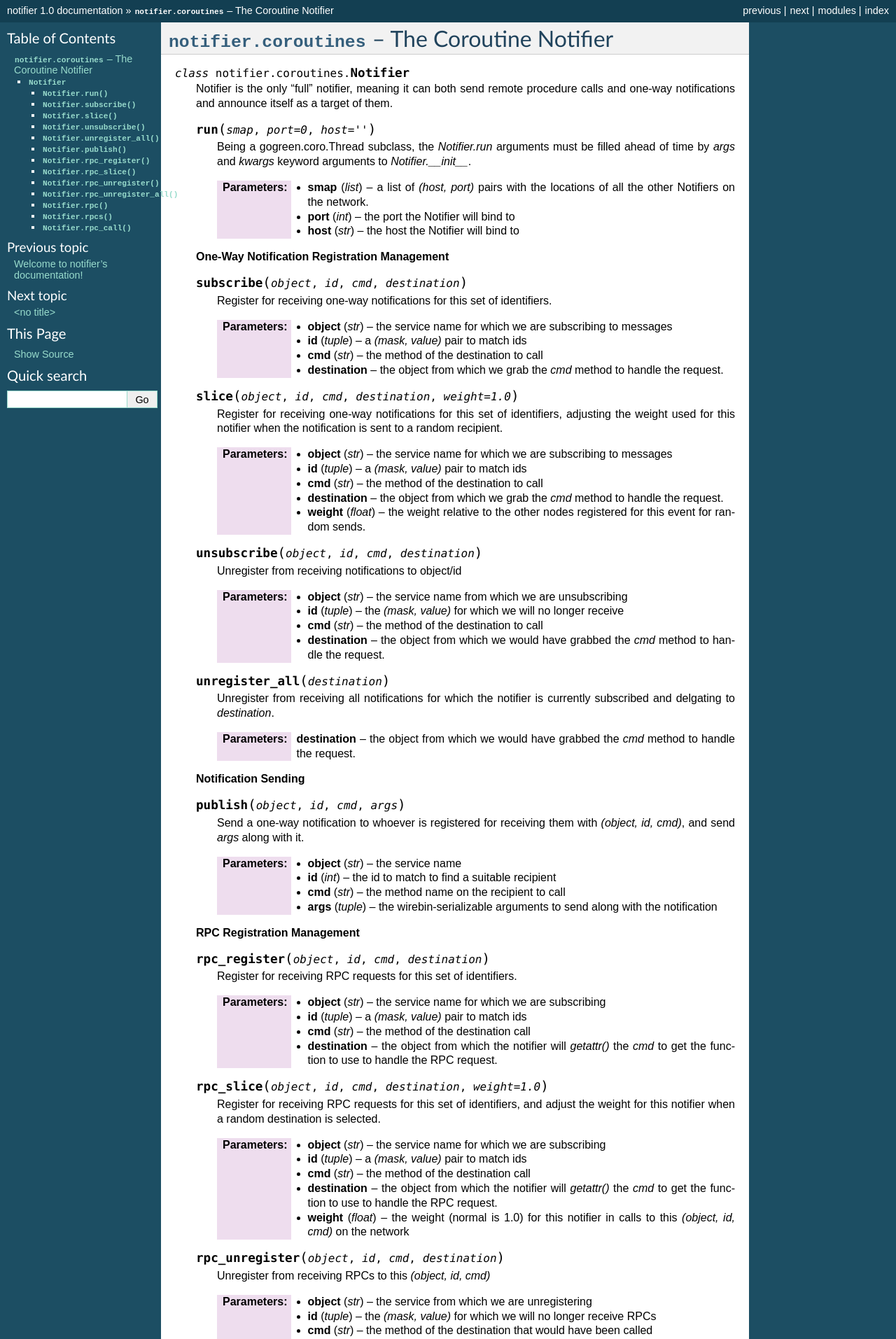
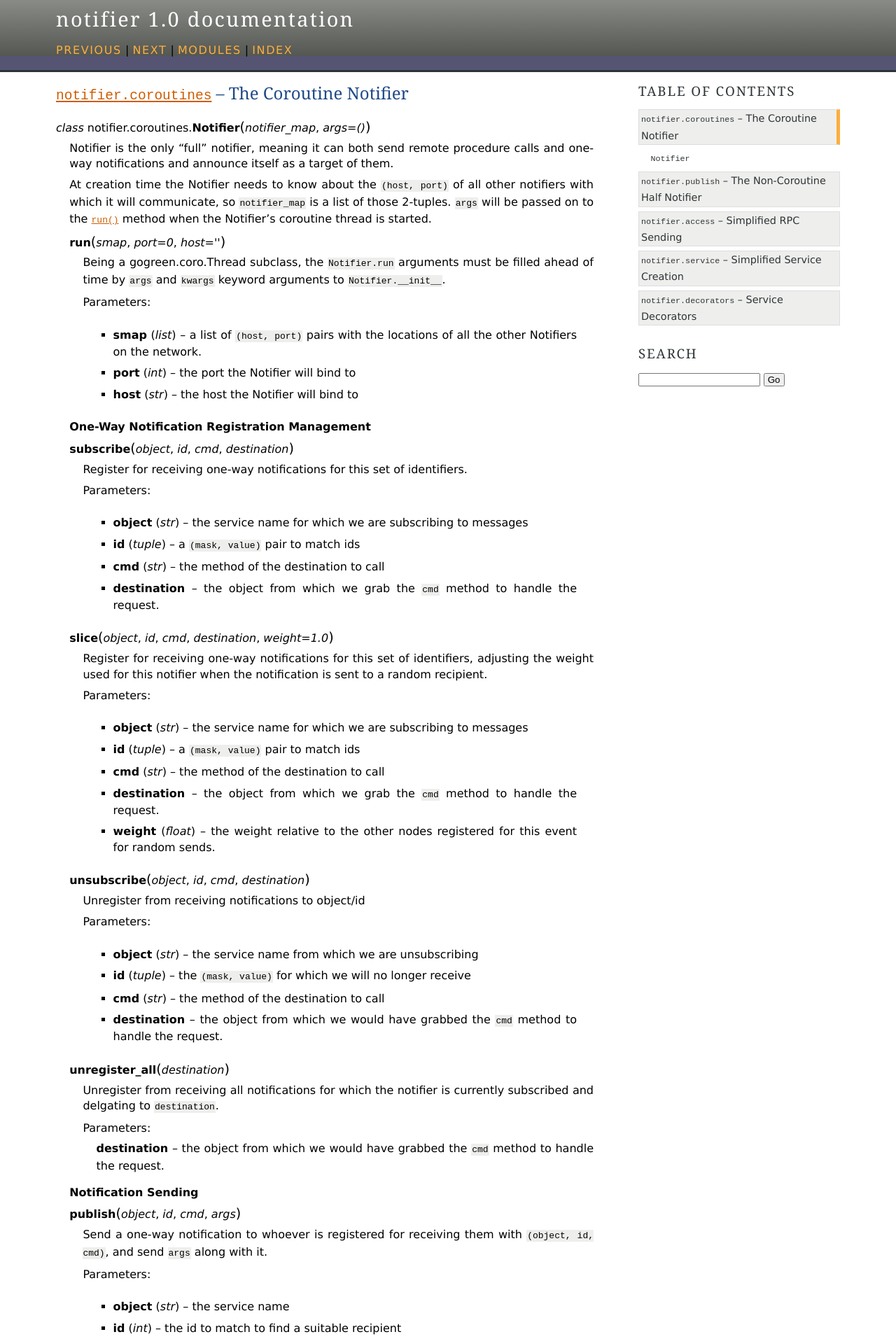
Before and after one commit to slideinc/notifier, a Sphinx documentation site: the page built from docs/source/notifier/coroutines.rst, in a window 1280 px wide. Shown: the top 1913 px of the page at 70% size. Built offline with Sphinx 7.4.7, drawn with Linux system fonts in a browser that asks for light colours; some of the changed text lies outside the part shown.

Commit message:
lots of new documentation
there's more than enough now to call it a complete v1.

```diff
--- a/docs/source/conf.py
+++ b/docs/source/conf.py
@@ -91,7 +91,7 @@
 
 # The theme to use for HTML and HTML Help pages.  See the documentation for
 # a list of builtin themes.
-html_theme = 'default'
+html_theme = 'agogo'
 
 # Theme options are theme-specific and customize the look and feel of a theme
 # further.  For a list of options available for each theme, see the
--- a/docs/source/index.rst
+++ b/docs/source/index.rst
@@ -16,7 +16,6 @@
    notifier/access
    notifier/service
    notifier/decorators
-   notifier/error
 
 
 Indices and tables
--- a/docs/source/notifier/coroutines.rst
+++ b/docs/source/notifier/coroutines.rst
@@ -5,21 +5,26 @@
 .. module:: notifier.coroutines
 .. moduleauthor:: Libor Michalek <libor@pobox.com>
 
-.. class:: Notifier
+.. class:: Notifier(notifier_map, args=())
 
     Notifier is the only "full" notifier, meaning it can both send remote
     procedure calls and one-way notifications and announce itself as a target
     of them.
 
+    At creation time the Notifier needs to know about the ``(host, port)`` of
+    all other notifiers with which it will communicate, so ``notifier_map`` is
+    a list of those 2-tuples. ``args`` will be passed on to the :meth:`run`
+    method when the Notifier's coroutine thread is started.
+
     .. method:: run(smap, port=0, host='')
 
-        Being a gogreen.coro.Thread subclass, the *Notifier.run* arguments
-        must be filled ahead of time by *args* and *kwargs* keyword arguments
-        to *Notifier.__init__*.
+        Being a gogreen.coro.Thread subclass, the ``Notifier.run`` arguments
+        must be filled ahead of time by ``args`` and ``kwargs`` keyword
+        arguments to ``Notifier.__init__``.
 
         :param smap:
-            a list of *(host, port)* pairs with the locations of all the other
-            Notifiers on the network.
+            a list of ``(host, port)`` pairs with the locations of all the
+            other Notifiers on the network.
         :type smap: list
         :param port: the port the Notifier will bind to
         :type port: int
@@ -36,12 +41,12 @@
         :param object:
             the service name for which we are subscribing to messages
         :type object: str
-        :param id: a *(mask, value)* pair to match ids
+        :param id: a ``(mask, value)`` pair to match ids
         :type id: tuple
         :param cmd: the method of the destination to call
         :type cmd: str
         :param destination:
-            the object from which we grab the *cmd* method to handle the
+            the object from which we grab the ``cmd`` method to handle the
             request.
 
     .. method:: slice(object, id, cmd, destination, weight=1.0)
@@ -53,12 +58,12 @@
         :param object:
             the service name for which we are subscribing to messages
         :type object: str
-        :param id: a *(mask, value)* pair to match ids
+        :param id: a ``(mask, value)`` pair to match ids
         :type id: tuple
         :param cmd: the method of the destination to call
         :type cmd: str
         :param destination:
-            the object from which we grab the *cmd* method to handle the
+            the object from which we grab the ``cmd`` method to handle the
             request.
         :param weight:
             the weight relative to the other nodes registered for
@@ -72,21 +77,21 @@
         :param object:
             the service name from which we are unsubscribing
         :type object: str
-        :param id: the *(mask, value)* for which we will no longer receive
+        :param id: the ``(mask, value)`` for which we will no longer receive
         :type id: tuple
         :param cmd: the method of the destination to call
         :type cmd: str
         :param destination:
-            the object from which we would have grabbed the *cmd* method to
+            the object from which we would have grabbed the ``cmd`` method to
             handle the request.
 
     .. method:: unregister_all(destination)
 
         Unregister from receiving all notifications for which the notifier is
-        currently subscribed and delgating to *destination*.
+        currently subscribed and delgating to ``destination``.
 
         :param destination:
-            the object from which we would have grabbed the *cmd* method to
+            the object from which we would have grabbed the ``cmd`` method to
             handle the request.
 
     **Notification Sending**
@@ -94,7 +99,7 @@
     .. method:: publish(object, id, cmd, args)
 
         Send a one-way notification to whoever is registered for receiving them
-        with *(object, id, cmd)*, and send *args* along with it.
+        with ``(object, id, cmd)``, and send ``args`` along with it.
 
         :param object: the service name
         :type object: str
@@ -115,13 +120,13 @@
 
         :param object: the service name for which we are subscribing
         :type object: str
-        :param id: a *(mask, value)* pair to match ids
+        :param id: a ``(mask, value)`` pair to match ids
         :type id: tuple
         :param cmd: the method of the destination call
         :type cmd: str
         :param destination:
-            the object from which the notifier will *getattr()* the *cmd* to
-            get the function to use to handle the RPC request.
+            the object from which the notifier will ``getattr()`` the ``cmd``
+            to get the function to use to handle the RPC request.
 
     .. method:: rpc_slice(object, id, cmd, destination, weight=1.0)
 
@@ -131,48 +136,49 @@
 
         :param object: the service name for which we are subscribing
         :type object: str
-        :param id: a *(mask, value)* pair to match ids
+        :param id: a ``(mask, value)`` pair to match ids
         :type id: tuple
         :param cmd: the method of the destination call
         :type cmd: str
         :param destination:
-            the object from which the notifier will *getattr()* the *cmd* to
-            get the function to use to handle the RPC request.
+            the object from which the notifier will ``getattr()`` the ``cmd``
+            to get the function to use to handle the RPC request.
         :param weight:
             the weight (normal is 1.0) for this notifier in calls to this
-            *(object, id, cmd)* on the network
+            ``(object, id, cmd)`` on the network
         :type weight: float
 
     .. method:: rpc_unregister(object, id, cmd, destination)
 
-        Unregister from receiving RPCs to this *(object, id, cmd)*
+        Unregister from receiving RPCs to this ``(object, id, cmd)``
 
         :param object: the service from which we are unregistering
         :type object: str
-        :param id: the *(mask, value)* for which we will no longer receive RPCs
+        :param id:
+            the ``(mask, value)`` for which we will no longer receive RPCs
         :type id: tuple
         :param cmd: the method of the destination that would have been called
         :type cmd: str
         :param destination:
-            the object from which the notifier would have calld *getattr()*
-            with the *cmd*
+            the object from which the notifier would have calld ``getattr()``
+            with the ``cmd``
 
     .. method:: rpc_unregister_all(destination)
 
-        Unregister for all RPCs to which we had registered with *destination*
+        Unregister for all RPCs to which we had registered with ``destination``
         as the handler.
 
         :param destination:
-            An object that had been used as the *destination* in
+            An object that had been used as the ``destination`` in
             :meth:`rpc_register` or :meth:`rpc_slice` calls
 
     **RPC Calling**
 
     .. method:: rpc(object, id, cmd, args, timeout=None)
 
-        Send an RPC request to a registered receiver for *(object, id, cmd)*,
-        passing arguments tuple *args*. Block waiting for the response,
-        limiting the wait to *timeout* seconds, if *timeout* is provided.
+        Send an RPC request to a registered receiver for ``(object, id, cmd)``,
+        passing arguments tuple ``args``. Block waiting for the response,
+        limiting the wait to ``timeout`` seconds, if ``timeout`` is provided.
 
         :param object: the service name
         :type object: str
@@ -185,10 +191,13 @@
         :param timeout: the maximum time to wait for the response
         :type timeout: int or float
 
+        :returns: the result returned in the RPC response
+
     .. method:: rpcs(object, id_list, cmd, args, timeout=None)
 
-        Sends one RPC request per id in *id_list*, equivalent to *len(id_list)*
-        *rpc()* calls except that it waits on them all in parallel.
+        Sends one RPC request per id in ``id_list``, equivalent to
+        ``len(id_list)`` ``rpc()`` calls except when it blocks it waits on them
+        all in parallel.
 
         :param object: the service name
         :type object: str
@@ -201,4 +210,28 @@
         :param timeout: the maximum time to wait for the response
         :type timeout: int or float
 
-    .. method:: rpc_call(object, id, cmd, args)
+        :returns:
+                the results returned in the RPC responses (in a list ordered
+                the same as ``id_list``)
+
+    .. method:: rpc_call(object, id, cmd, args, source)
+
+        Asynchronously send an RPC request, providing an object with a callback
+        method for when the response comes in.
+
+        :param object: the service name
+        :type object: str
+        :param id: the identifier matched to find a specific handler
+        :type id: int
+        :param cmd: the method of the service we are calling
+        :type cmd: str
+        :param args: arguments send in the RPC request
+        :type args: tuple
+        :param source:
+            an object with a "rpc_response" method. that method must have the
+            signature ``rpc_response(object, id, cmd, results, sequence=None)``
+
+            ``object``, ``id``, and ``cmd`` will be the same as were provided
+            to the rpc_call method, ``results`` will be the result from the RPC
+            response, and sequence may be set to an int as an identifier of
+            which request to which it is responding.
```
Also changed, not shown: docs/source/notifier/access.rst (+116 -0 lines), docs/source/notifier/decorators.rst (+11 -0 lines), docs/source/notifier/publish.rst (+99 -0 lines), docs/source/notifier/service.rst (+70 -0 lines), docs/source/notifier/error.rst (deleted).
